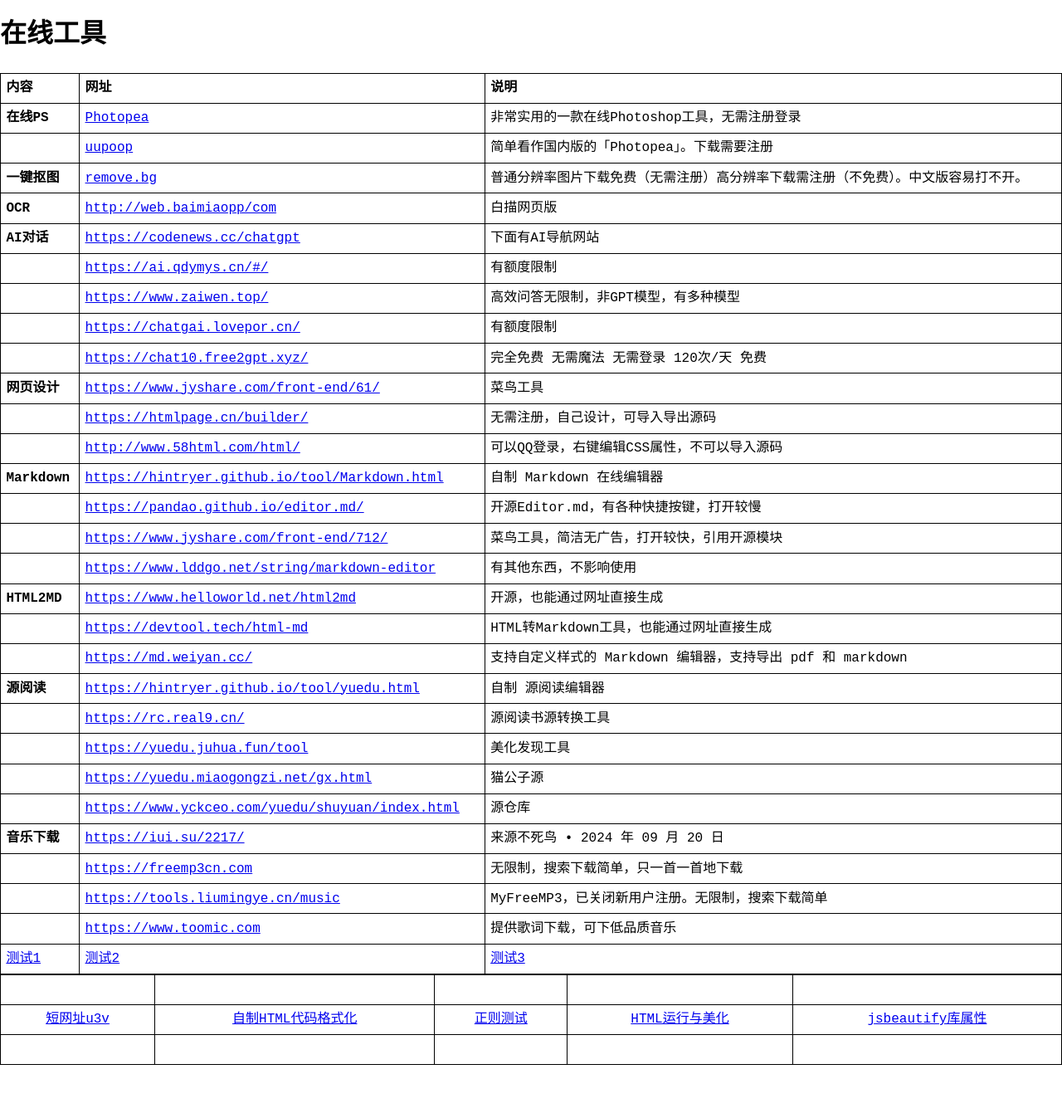
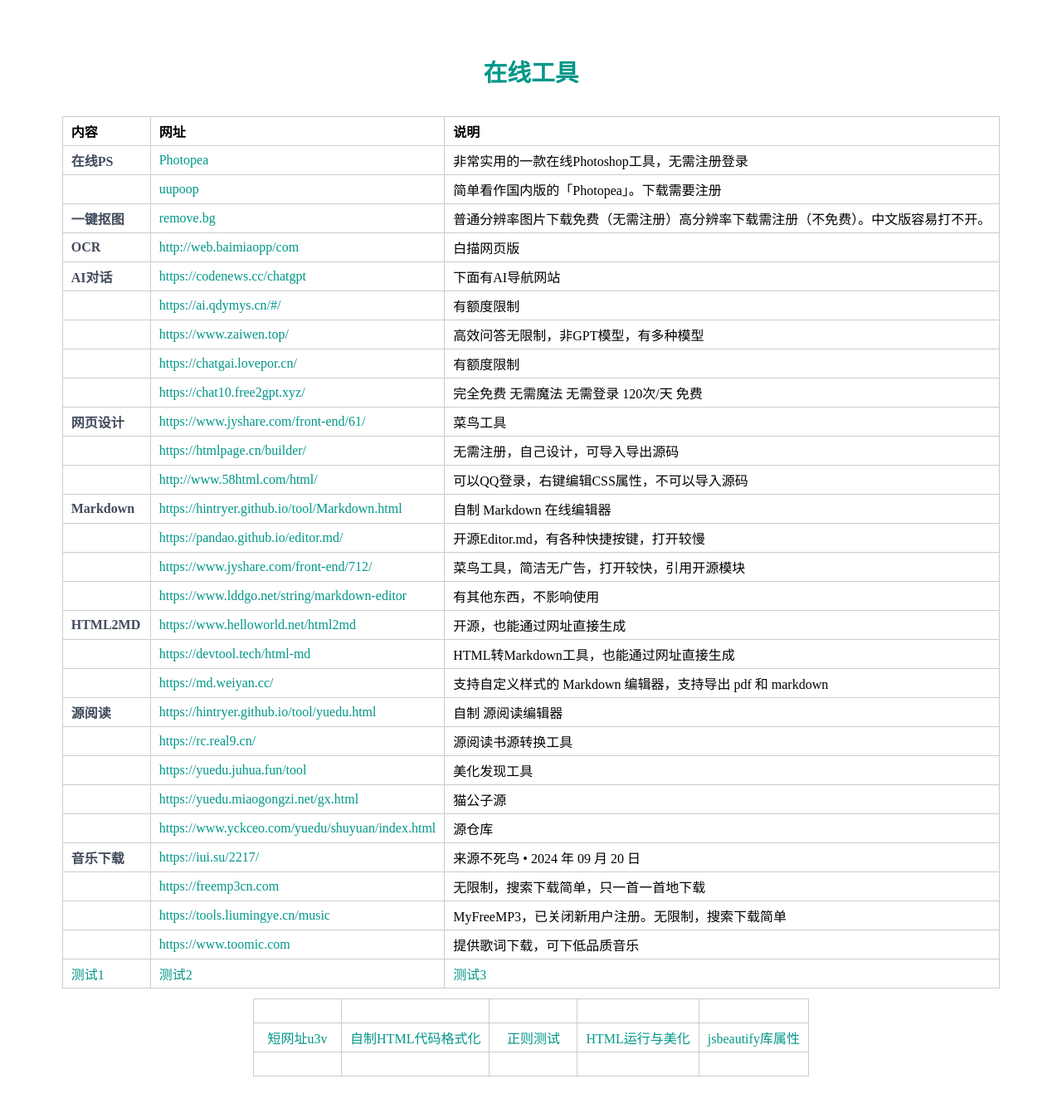
Before and after one commit to hincom/hincom.github.io, a Jekyll site: the page built from index2.md, in a window 1280 px wide. Shown: the whole page at 83% size. Built offline with Jekyll 4.4.1, drawn with Linux system fonts in a browser that asks for light colours; before the commit the page ends 1283 px from its top, so only the background shows below that.

Commit message:
Update custom_layout.html

```diff
--- a/_layouts/custom_layout.html
+++ b/_layouts/custom_layout.html
@@ -5,7 +5,7 @@
   <head>
     <base target="_blank">
   </head>
-  <link rel="stylesheet" type="text/css" href="/style/style.css">
+  <link rel="stylesheet" type="text/css" href="/style/weilan.css">
   <!--Copy code-延迟执行，直到整个页面都加载完成 -->
    <link rel="stylesheet" type="text/css"  href="/style/copy.css"/>
    <script defer src="/style/copy.js"></script>
```
